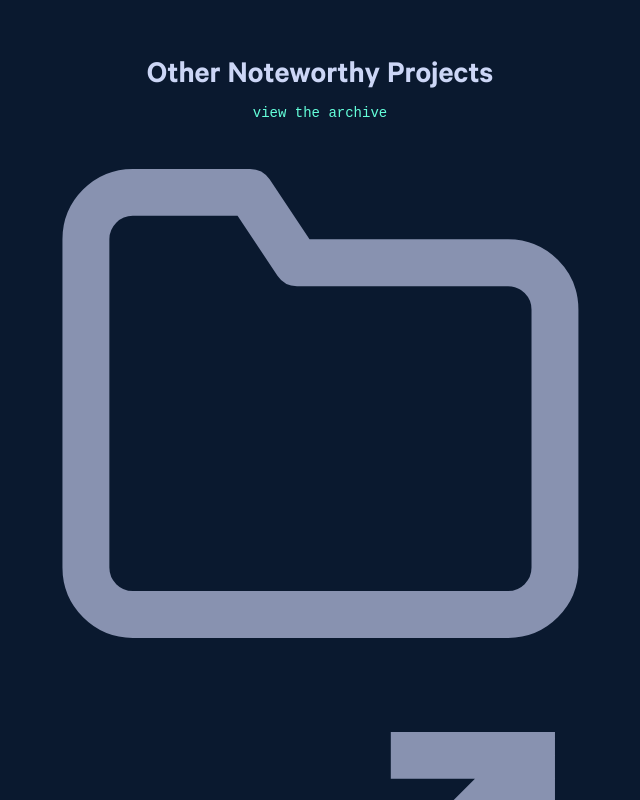
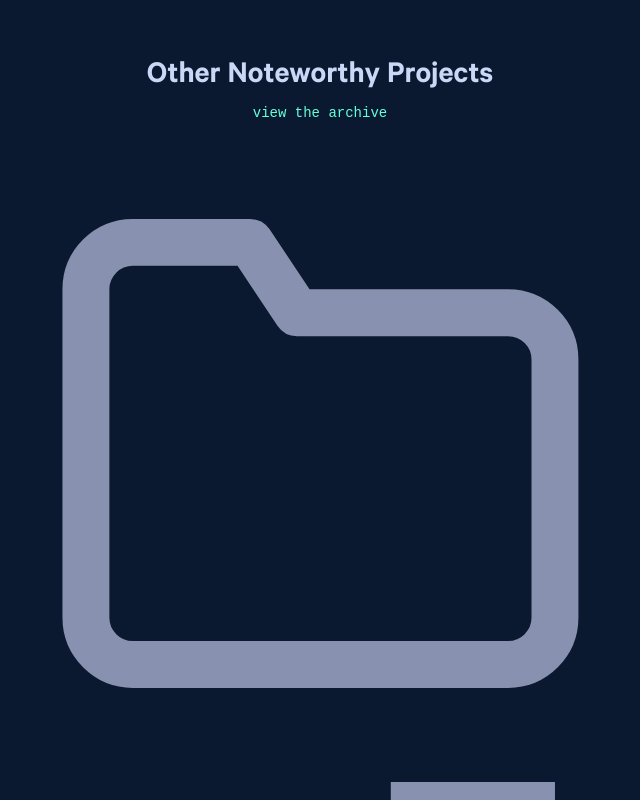
Before and after one commit to Moamal-2000/moamal-alaa, a Next.js app: page / in a window 1280 px wide. Shown: the part 2760-3560 px from the top of the page, without its empty margins (320-960 px from the left). Built offline with nearby package versions, Linux system fonts and the light colour scheme.

Commit message:
style: add grid box to OtherProjects section

```diff
--- a/src/components/Home/OtherProjectsSection/OtherProjects/OtherProjects.module.scss
+++ b/src/components/Home/OtherProjectsSection/OtherProjects/OtherProjects.module.scss
@@ -0,0 +1,8 @@
+.otherProjects {
+  list-style: none;
+  margin-top: 50px;
+  display: grid;
+  grid-template-columns: repeat(auto-fill, minmax(300px, 1fr));
+  gap: 15px;
+  position: relative;
+}
```
